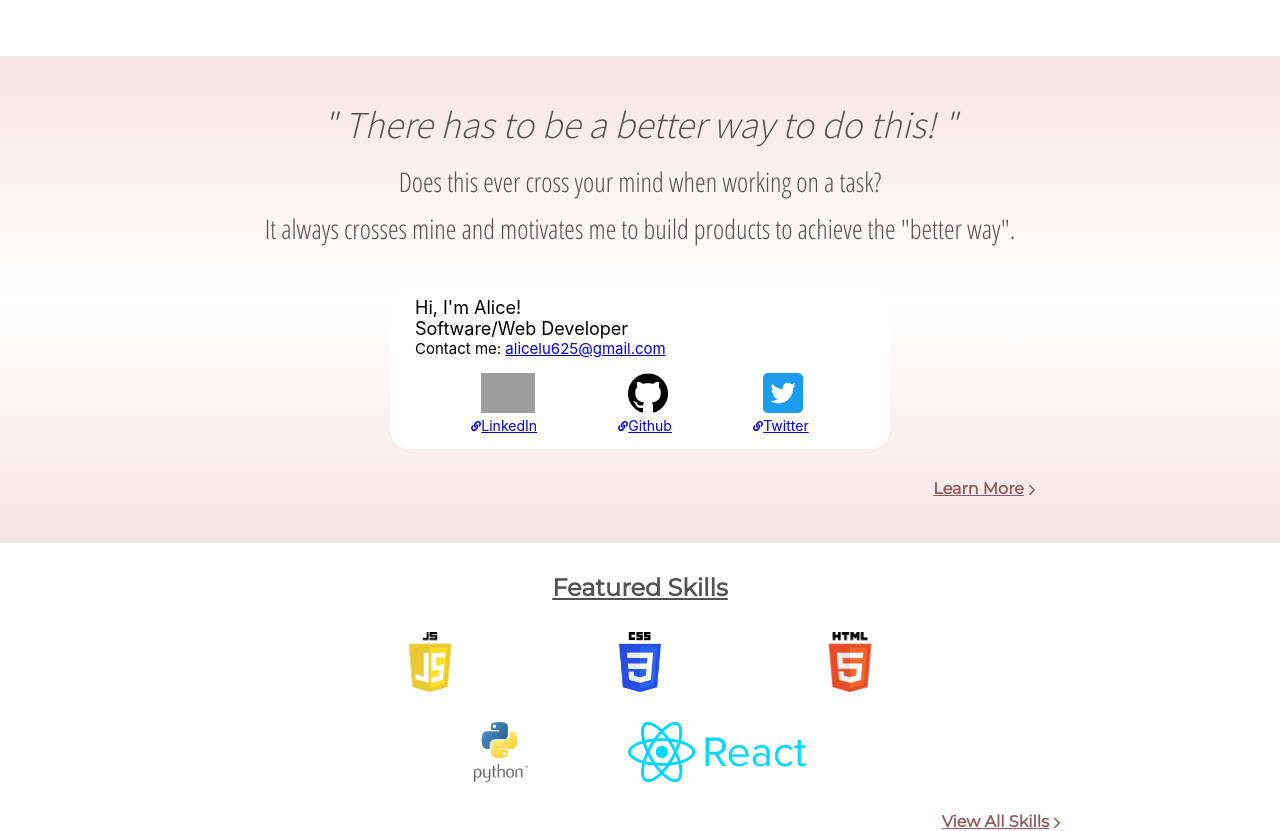
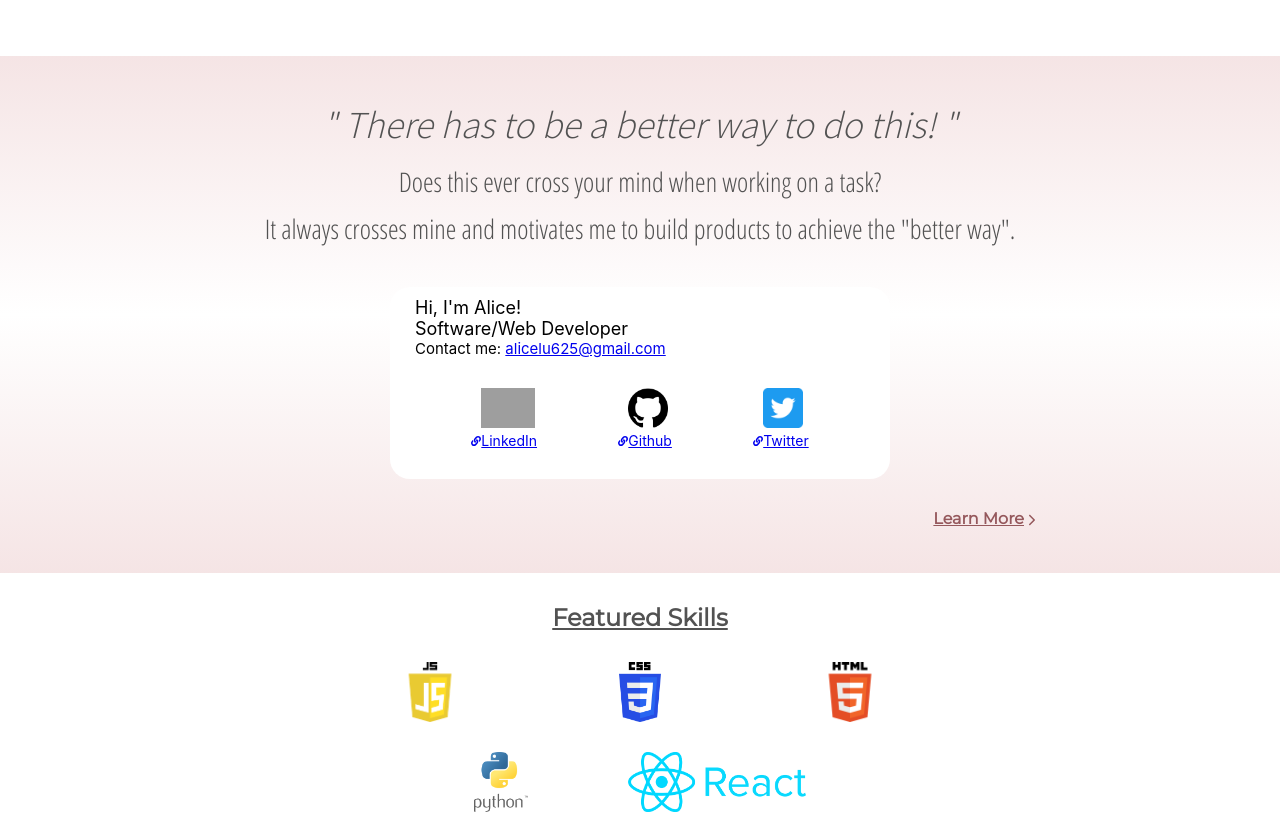
Before and after one commit to alicelu625/alicelu625.github.io, a React (Create React App) app: page / in a window 1280 px wide. Shown: the top 831 px of the page. Built offline with nearby package versions, Linux system fonts and the light colour scheme; grey boxes are pictures that could not be loaded.

Commit message:
improved spacing

```diff
--- a/src/components/Home/HomeSummary/HomeSummary.module.css
+++ b/src/components/Home/HomeSummary/HomeSummary.module.css
@@ -59,7 +59,7 @@
     display: flex;
     justify-content: space-evenly;
     align-items: center;
-    padding: 15px 0px;
+    padding: 30px 0px;
 }
 
 .Logos {
```
